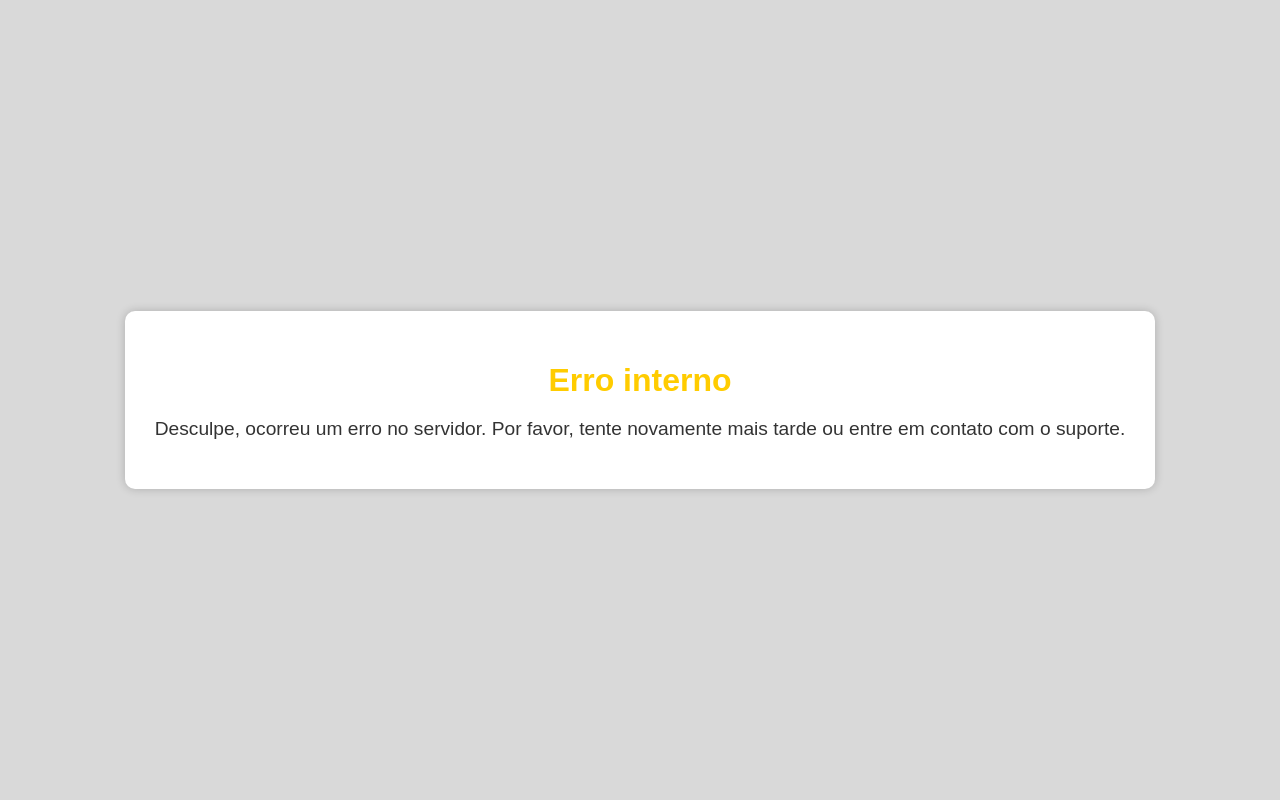
After one commit to RafaelDuarteP/green, a PHP site: template pages/500.php in a window 1280 px wide. The commit adds this page. Run offline with PHP 8.4, Linux system fonts and the light colour scheme; the template is opened without the code that fills it, so the values that code supplies are empty.

Commit message:
tratamento de erros

```diff
--- a/assets/styles/style.css
+++ b/assets/styles/style.css
@@ -33,7 +33,8 @@ header a:hover {
     margin: 0 !important;
 }
 
-.sidebar .divisor {
+.sidebar .divisor,
+.divisor-error {
     border-bottom: solid 1px #333;
 }
 
--- /dev/null
+++ b/pages/500.php
@@ -0,0 +1,61 @@
+<!DOCTYPE html>
+<html>
+
+<head>
+    <title>Oops Tivemos um erro</title>
+    <style>
+        body {
+            font-family: Arial, sans-serif;
+            margin: 0;
+            padding: 0;
+            display: flex;
+            justify-content: center;
+            align-items: center;
+            height: 100vh;
+            background-color: #d9d9d9;
+        }
+
+        .container {
+            text-align: center;
+            padding: 30px;
+            background-color: #fff;
+            border-radius: 10px;
+            box-shadow: 0 0 10px rgba(0, 0, 0, 0.2);
+        }
+
+        h1 {
+            color: #ffcc00;
+            font-size: 2em;
+            margin-bottom: 10px;
+        }
+
+        p {
+            color: #333;
+            font-size: 1.2em;
+        }
+
+        a {
+            color: #004226;
+            text-decoration: none;
+            font-weight: bold;
+        }
+
+        a:hover {
+            text-decoration: underline;
+        }
+    </style>
+</head>
+
+<body>
+    <div class="container">
+        <div class="row">
+            <h1 class="col-12 text-center">Erro interno</h1>
+            <div class="divisor-error"></div>
+            <p>Desculpe, ocorreu um erro no servidor. Por favor, tente novamente mais tarde ou entre em contato com o
+                suporte.
+            </p>
+        </div>
+    </div>
+</body>
+
+</html>
```
Also changed, not shown: index.php (+11 -2 lines), pages/404.php (+51 -3 lines), 1 other file.
